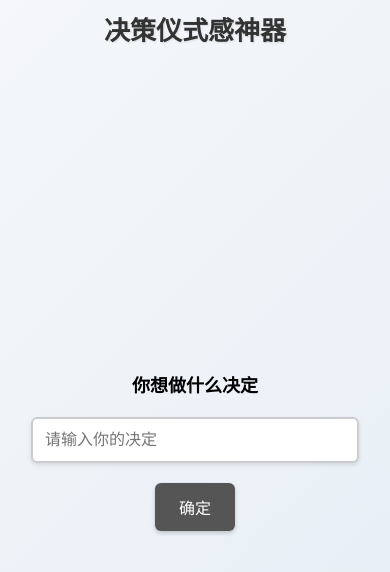
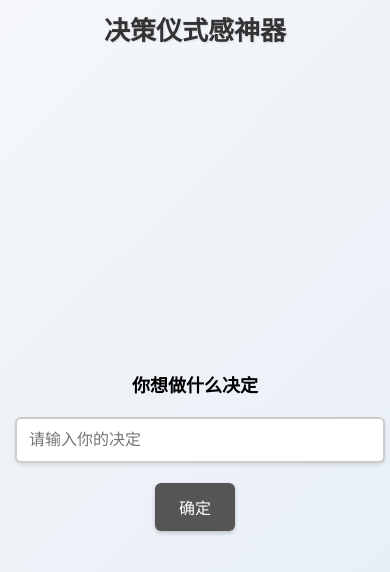
Before and after one commit to pyqf66/pyqf66.github.io, a plain HTML site: page Decision/index.html in a window 390 px wide. Drawn offline with Linux system fonts and the light colour scheme.

Commit message:
Changes to be committed: 	modified:   Decision/index.html

```diff
--- a/Decision/index.html
+++ b/Decision/index.html
@@ -318,6 +318,8 @@
             input[type="text"] {
                 font-size: 16px; /* 防止iOS缩放 */
                 padding: 12px;
+                width: 90%; /* 确保在小屏幕上不会出现滚动条 */
+                max-width: 90%;
             }
         }
 
@@ -360,6 +362,11 @@
 
             .page {
                 padding: 15px;
+            }
+
+            input[type="text"] {
+                width: 95%; /* 在更小的屏幕上进一步调整宽度 */
+                max-width: 95%;
             }
         }
 
```
